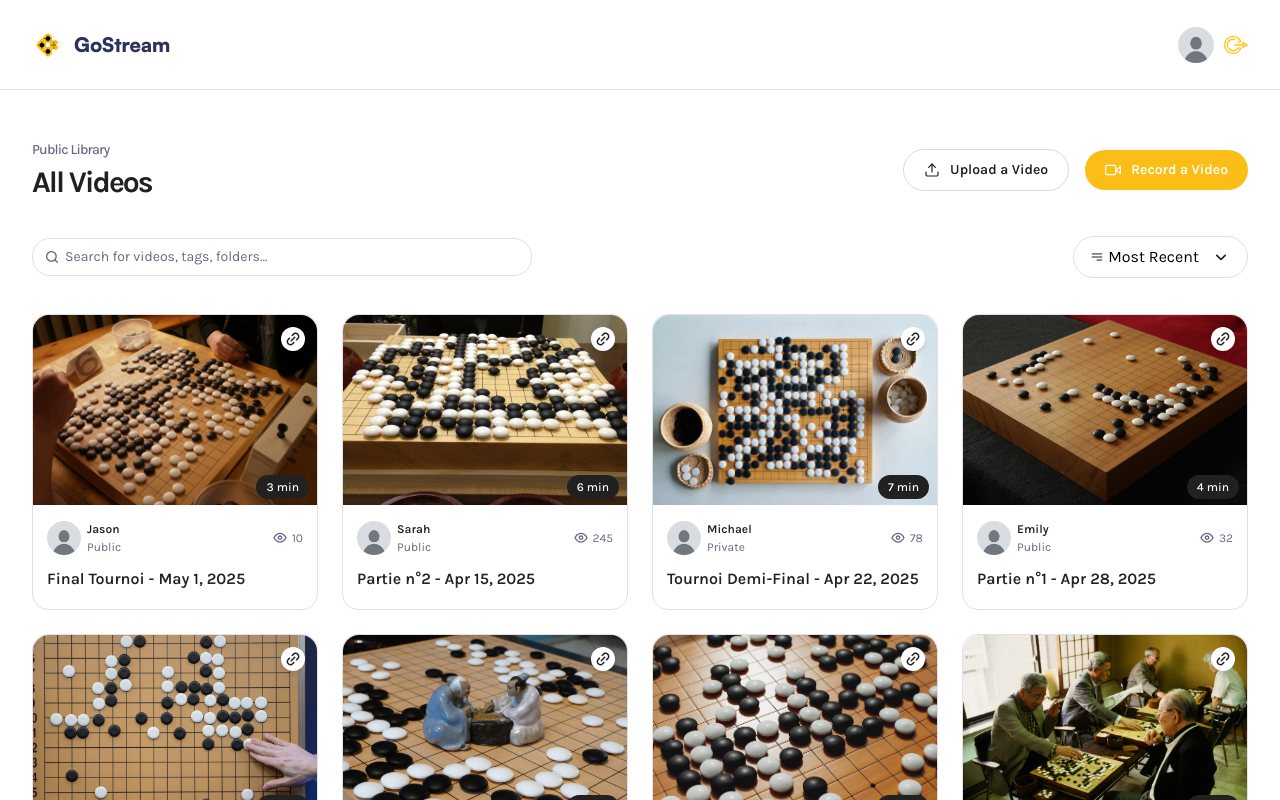
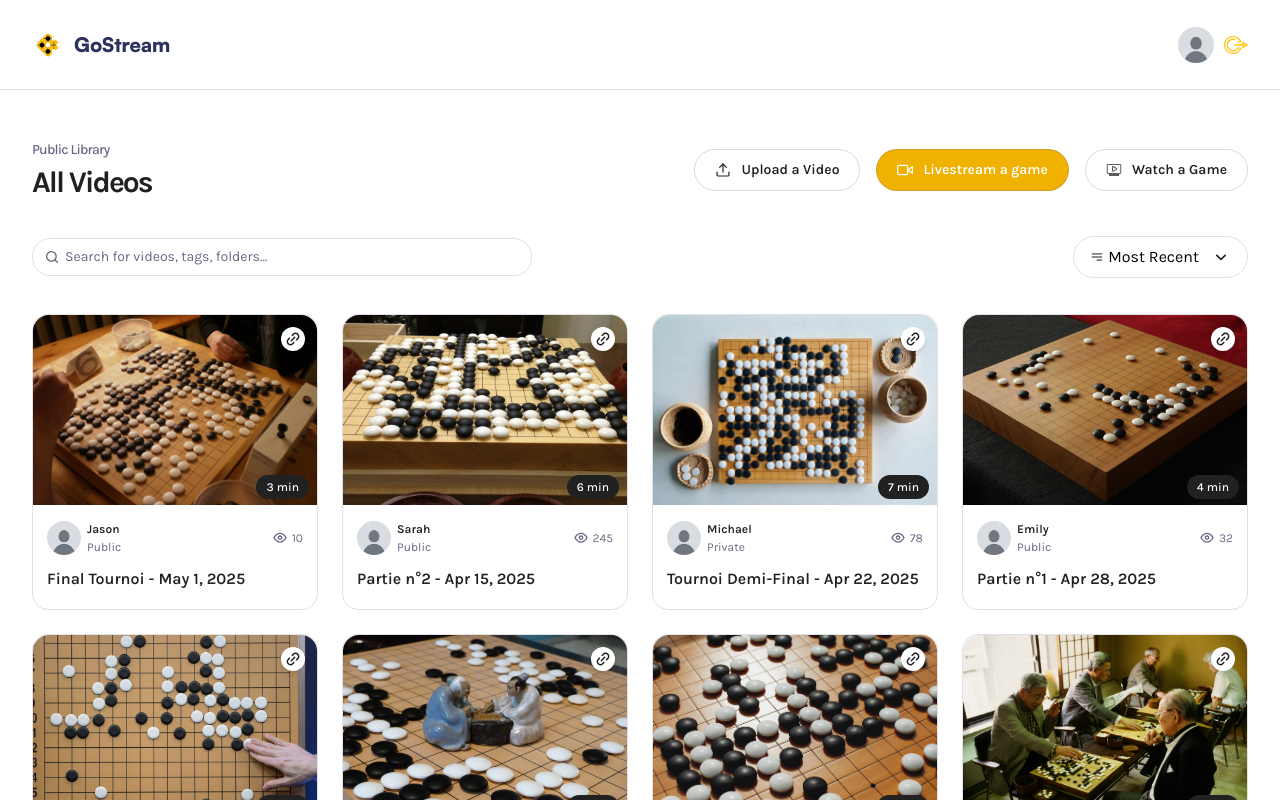
Before and after one commit to sadok-lajmi/TenukiGo-2025, a Next.js app in the folder frontend/: page / in a window 1280 px wide. Shown: the top 800 px of the page. Built offline with nearby package versions, Linux system fonts and the light colour scheme.

Commit message:
création des pages livestream et visionnage de livestream sans leur implémentation

```diff
--- /dev/null
+++ b/frontend/app/(root)/stream/page.tsx
@@ -0,0 +1,10 @@
+
+const Page = () => {
+  return (
+    <main className='wrapper page'>
+      <h2>Live Stream</h2>
+    </main>
+  )
+}
+
+export default Page
--- /dev/null
+++ b/frontend/app/(root)/watch/page.tsx
@@ -0,0 +1,9 @@
+const Page = () => {
+  return (
+    <main className='wrapper page'>
+        <h2>Watch a Livestream</h2>
+    </main>
+  )
+}
+
+export default Page
--- a/frontend/components/Header.tsx
+++ b/frontend/components/Header.tsx
@@ -23,13 +23,17 @@ const Header = ({ subHeader, title, userImg } : SharedHeaderProps) => {
                     <Image src="/assets/icons/upload.svg" alt="Upload Icon" width={16} height={16} />
                     <span>Upload a Video</span>
                 </Link>
-                <div className="record">
-                    <button className="primary-btn">
-                        <Image src={ICONS.record} alt="Record Icon" width={16} height={16} />
-                        <span>Record a Video</span>
-                    </button>
 
-                </div>
+                <Link href="/stream" className="bg-yellow-500 text-white">
+                    <Image src={ICONS.record} alt="Record Icon" width={16} height={16} />
+                    <span>Livestream a game</span>
+                </Link>
+
+                <Link href="/watch">
+                    <Image src="/assets/icons/watching.png" alt="Upload Icon" width={16} height={16} />
+                    <span>Watch a Game</span>
+                </Link>
+
 
             </aside>
 
```
Also changed, not shown: frontend/public/assets/icons/watching.png (added).
